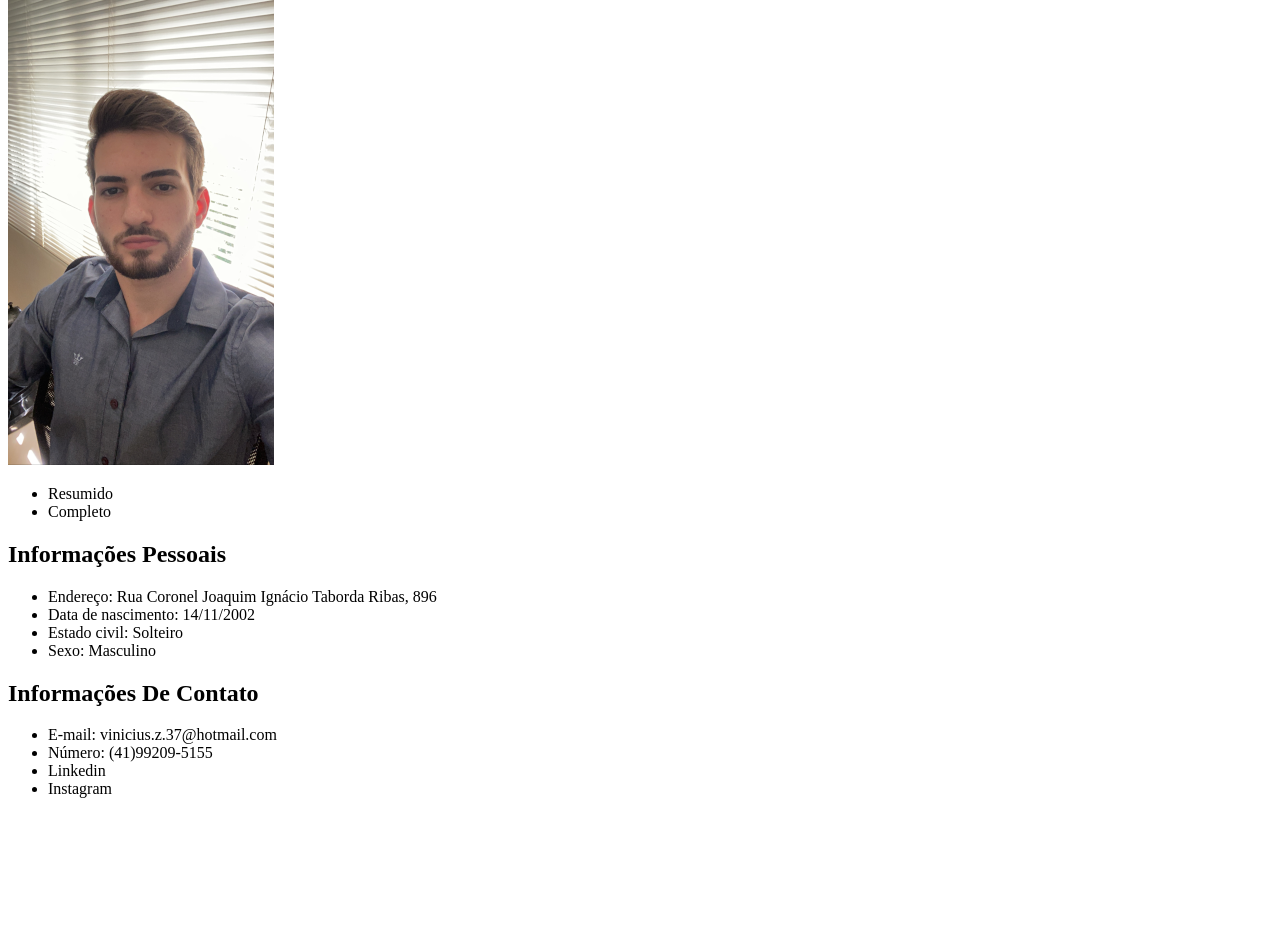
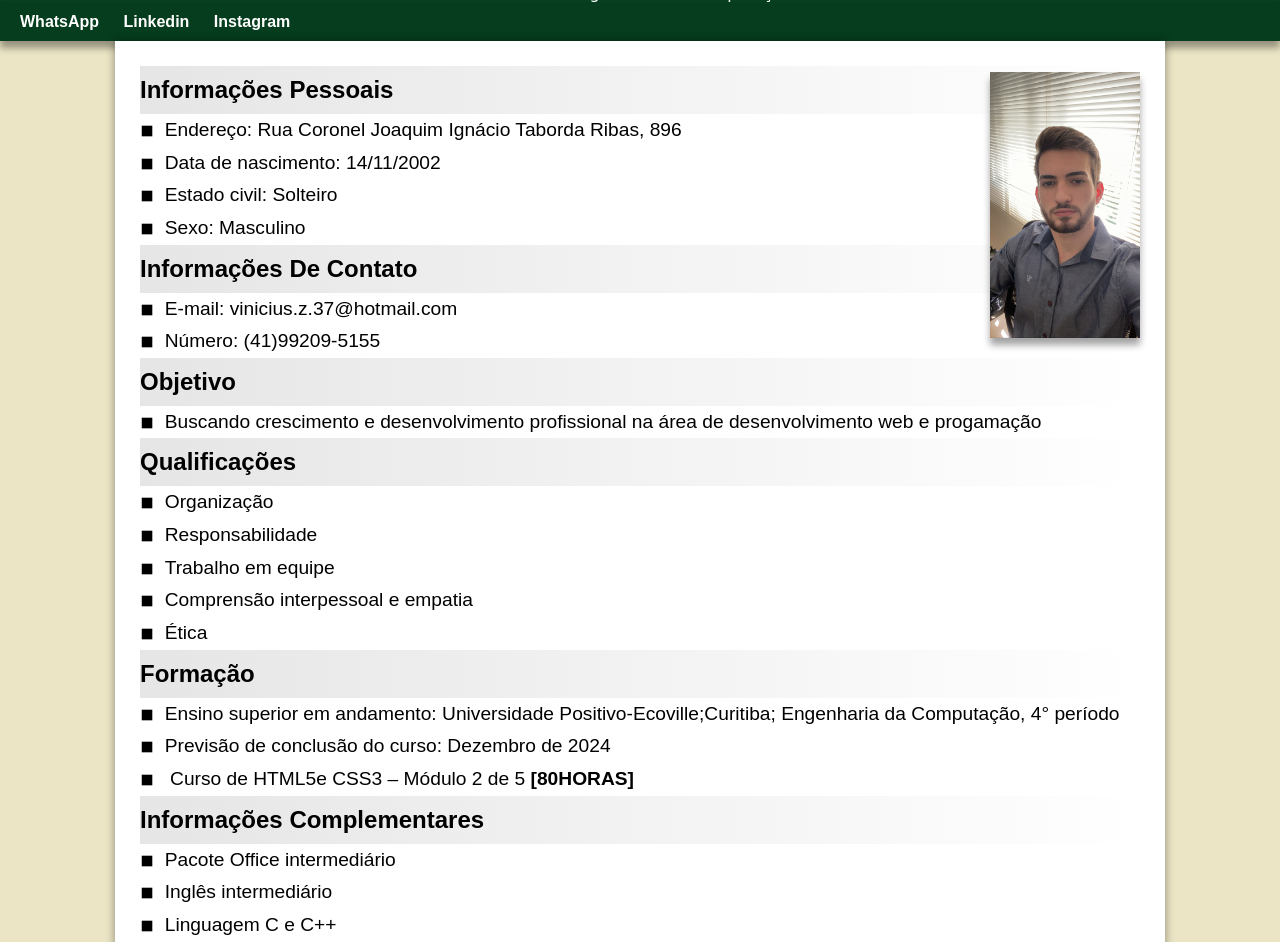
Before and after one commit to ViniciusZimmermann/Perfil-Social, a plain HTML site: page index.html in a window 1280 px wide. Shown: the part 74-1016 px from the top of the page. Before the commit the page ends 888 px from the top, so only its background shows below. Drawn offline with Linux system fonts and the light colour scheme.

Commit message:
Currículo Atualizado

```diff
--- a/index.html
+++ b/index.html
@@ -10,20 +10,28 @@
 </head>
 <body>
 
-    <section>
-        <h1>Vinícius Zimmermann</h1>
 
-        <picture class="perfil">
-            <img src="imagens/foto3x4.png" alt="Foto de perfil">
-        </picture>
-        <ul id="menu">
-            <li><a href="#"></a>Resumido</li>
-            <li class="ativo">Completo</li>
-        </ul>
-    </section>
+        <header>
+            <h1>Vinícius Zimmermann</h1>
+
+            <p>Cursando Engenharia da Computação</p>
+
+        </header>
+
+        <nav>
+            <a href="https://wa.me/5541992095155"target="_blanck" rel="external" >WhatsApp</a>
+            <a href="https://www.linkedin.com/in/vinicius-zimmermann-058622220/"target="_blanck" rel="external">Linkedin</a>
+            <a href="https://www.instagram.com/vinicius.z.37/?r=nametag"target="_blanck" rel="external">Instagram</a>
+        </nav>
+
+<main>
+
+        <img src="imagens/foto3x4.png" alt="Foto de perfil" id="perfil">
 
     <section>
+
         <h2>Informações Pessoais</h2>
+
         <ul class="dados">
             <li>Endereço: Rua Coronel Joaquim Ignácio Taborda Ribas, 896</li>
             <li>Data de nascimento: 14/11/2002</li>
@@ -32,13 +40,59 @@
         </ul>
 
         <h2>Informações De Contato</h2>
+
         <ul class="dados">
             <li>E-mail: vinicius.z.37@hotmail.com</li>
             <li>Número: (41)99209-5155 </li>
-            <li><a href="#"></a>Linkedin</li>
-            <li><a href="#"></a>Instagram</li>
+        </ul>
+
+        <h2>Objetivo</h2>
+
+        <ul class="dados">
+            <li>Buscando crescimento e desenvolvimento profissional na área de desenvolvimento web e progamação</li>
+        </ul>
+
+             <h2>Qualificações</h2>
+        <ul class="dados">
+            <li>Organização</li>
+            <li>Responsabilidade</li>
+            <li>Trabalho em equipe</li>
+            <li>Comprensão interpessoal e empatia</li>
+            <li>Ética</li>
+        </ul>
+
+        <h2>Formação</h2>
+
+        <ul class="dados">
+            <li>Ensino superior em andamento: Universidade Positivo-Ecoville;Curitiba; Engenharia da Computação, 4° período</li>
+            <li>Previsão de conclusão do curso: Dezembro de 2024</li>
+            <li><a href="#"></a> Curso de HTML5e CSS3 – Módulo 2 de 5 <strong>[80HORAS]</strong></li>
+        </ul>
+
+        <h2>Informações Complementares</h2>
+
+        <ul class="dados">
+            <li>Pacote Office intermediário</li>
+            <li>Inglês intermediário</li>
+            <li>Linguagem C e C++</li>
+            <li>HTML5 e CSS3</li>
+        </ul>
+
+        <h2>Experiências Profissionais</h2>
+
+        <ul class="dados">
+            <li>Em busca do primeiro emprego</li>
+        </ul>
+
+        <h2>Disponibilidade</h2>
+
+        <ul class="dados">
+            <li>Meio período</li>
         </ul>
     </section>
+</main>
+
+<footer>Site criado por Vinícius_Zimmermann</footer>
 
 </body>
 </html>
--- a/style.css
+++ b/style.css
@@ -1 +1,108 @@
 @charset "UTF-8"
+/*Importação de fonte retirado do google fonts*/
+@import url('https://fonts.googleapis.com/css2? family= Bebas+Neue & display=swap');
+
+/*Variáveis em css*/
+:root{
+
+    --cor0: #ebe5c5;
+    --cor1: #83e1ad;
+    --cor2: #3ddc84;
+    --cor3: #2fa866;
+    --cor4: #1a5c37;
+    --cor5: #063d1e;
+
+    --font-padrao: Arial, Verdana, Helvetica, Sans-serif;
+    --font-destaque: 'Bebas Neue', cursive;
+}
+
+/*Configuração global para resetar o css*/
+*{
+  margin: 0px;
+  padding: 0px;
+}
+
+/*Config do corpo do site*/
+body{
+    background-color: var(--cor0);
+    font-family: var(--font-padrao);
+}
+
+/*Config do cabeçalho*/
+header{
+    background-image: linear-gradient(to bottom, var(--cor3),var(--cor5));
+    text-align: center;
+    padding-top: 20px;
+    font-family: var(--font-destaque);
+    color: white;
+
+}
+
+/*Config da imagem selecionada como 'perfil'*/
+#perfil{
+    max-width: 150px;
+    float: right;
+    box-shadow: 0px 7px 7px rgba(0, 0, 0, 0.364);
+    margin: 6px 0px 0px 0px;
+
+}
+
+/*Menu interativo*/
+nav{
+    background-color: var(--cor5);
+    padding: 10px;
+    box-shadow: 0px 7px 7px rgba(0, 0, 0, 0.364);
+}
+
+nav > a{
+    text-decoration: none;
+    color:white;
+    padding: 10px;
+    font-weight: bold;
+    border-radius: 5px;
+    transition-duration: .5s;
+}
+
+nav > a:hover{
+    background-color: white;
+    color: #063d1e;
+}
+
+/*Config do conteúdo principal*/
+main{
+    min-width: 300px;
+    max-width: 1000px;
+    margin: auto;
+    padding: 25px;
+    margin-bottom: 30px;
+    background-color: white;
+    box-shadow: 0px 0px 10px rgba(0, 0, 0, 0.416);
+    border-bottom-left-radius: 10px;
+    border-bottom-right-radius: 10px;
+}
+
+h2{
+    line-height: 2em;
+    background-image: linear-gradient(to right, rgba(128, 128, 128, 0.201),white);
+    text-align: justify;
+}
+
+.dados{
+    font-family: var(--font-padrao);
+    font-size: 1.2em;
+    line-height: 1.7em;
+}
+
+/*Config do emoji das listas*/
+section > ul{
+    list-style-type: '\25FE\00A0\00A0';
+    list-style-position: inside;
+}
+
+/*Rodapé do site*/
+footer{
+    background-color: var(--cor5);
+    color: white;
+    text-align: center;
+    font-size: 1em;
+}
```
